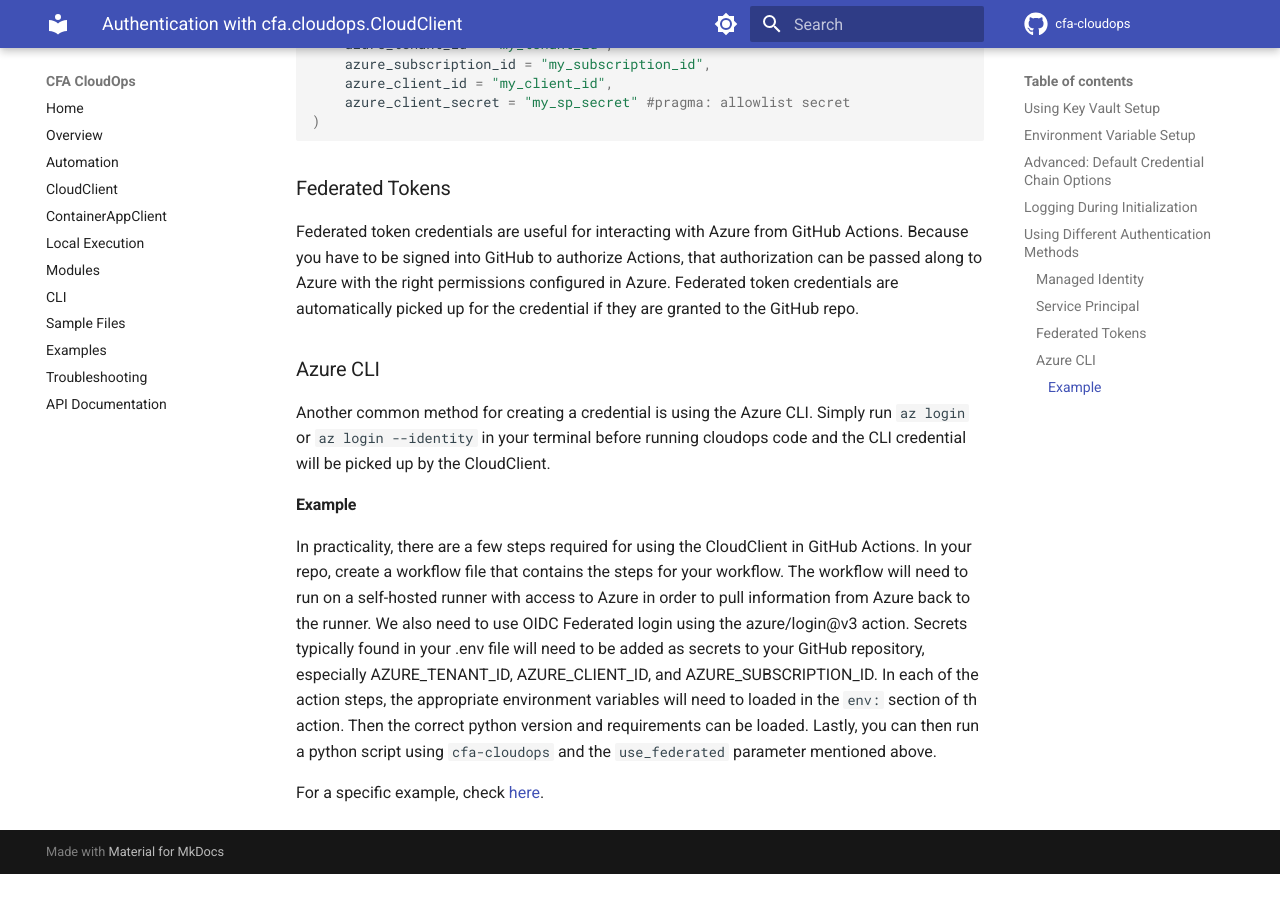
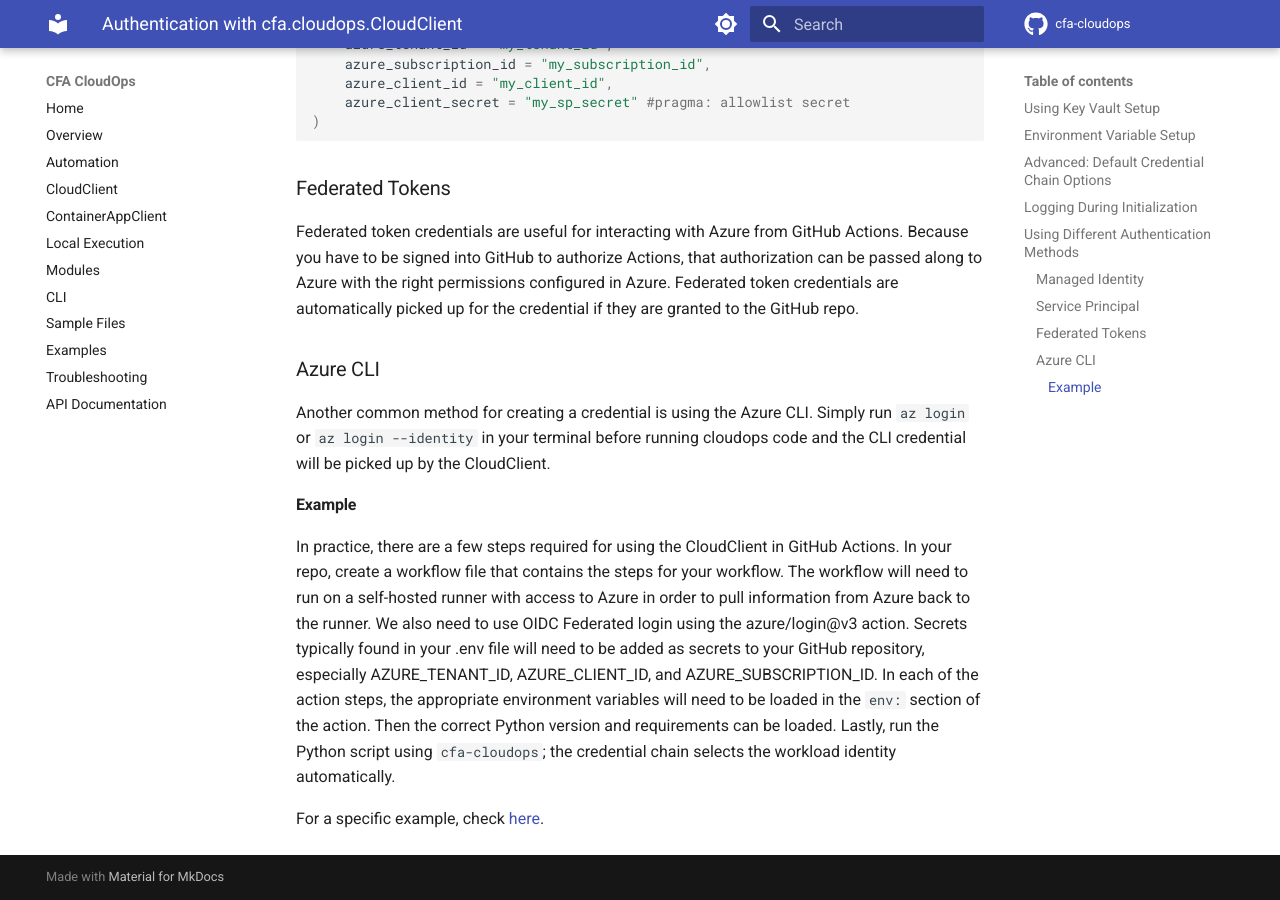
Before and after one commit to CDCgov/cfa-cloudops, an MkDocs documentation site: the page built from docs/CloudClient/authentication.md, in a window 1280 px wide and 900 px high, scrolled down 4184 px. Built offline with MkDocs 1.6.1 and Material for MkDocs 9.7.7, drawn with Linux system fonts in a browser that asks for light colours; comment, search, counter and statistics services are not loaded; before the commit the page ends 5058 px from its top, so only the background shows below that.

Commit message:
Potential fix for pull request finding
Co-authored-by: Copilot Autofix powered by AI <175728472+Copilot@users.noreply.github.com>

```diff
--- a/docs/CloudClient/authentication.md
+++ b/docs/CloudClient/authentication.md
@@ -137,6 +137,6 @@ Federated token credentials are useful for interacting with Azure from GitHub Ac
 Another common method for creating a credential is using the Azure CLI. Simply run `az login` or `az login --identity` in your terminal before running cloudops code and the CLI credential will be picked up by the CloudClient.
 
 #### Example
-In practicality, there are a few steps required for using the CloudClient in GitHub Actions. In your repo, create a workflow file that contains the steps for your workflow. The workflow will need to run on a self-hosted runner with access to Azure in order to pull information from Azure back to the runner. We also need to use OIDC Federated login using the azure/login@v3 action. Secrets typically found in your .env file will need to be added as secrets to your GitHub repository, especially AZURE_TENANT_ID, AZURE_CLIENT_ID, and AZURE_SUBSCRIPTION_ID. In each of the action steps, the appropriate environment variables will need to loaded in the `env:` section of th action. Then the correct python version and requirements can be loaded. Lastly, you can then run a python script using `cfa-cloudops` and the `use_federated` parameter mentioned above.
+In practice, there are a few steps required for using the CloudClient in GitHub Actions. In your repo, create a workflow file that contains the steps for your workflow. The workflow will need to run on a self-hosted runner with access to Azure in order to pull information from Azure back to the runner. We also need to use OIDC Federated login using the azure/login@v3 action. Secrets typically found in your .env file will need to be added as secrets to your GitHub repository, especially AZURE_TENANT_ID, AZURE_CLIENT_ID, and AZURE_SUBSCRIPTION_ID. In each of the action steps, the appropriate environment variables will need to be loaded in the `env:` section of the action. Then the correct Python version and requirements can be loaded. Lastly, run the Python script using `cfa-cloudops`; the credential chain selects the workload identity automatically.
 
 For a specific example, check [here](https://github.com/cdcent/cfa-cloudops-example).
```
